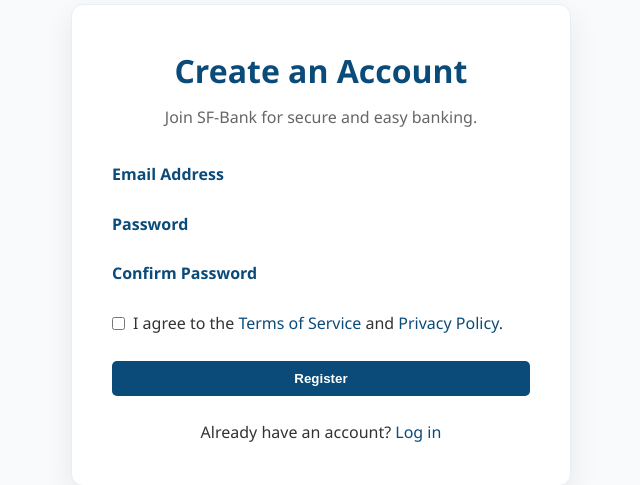
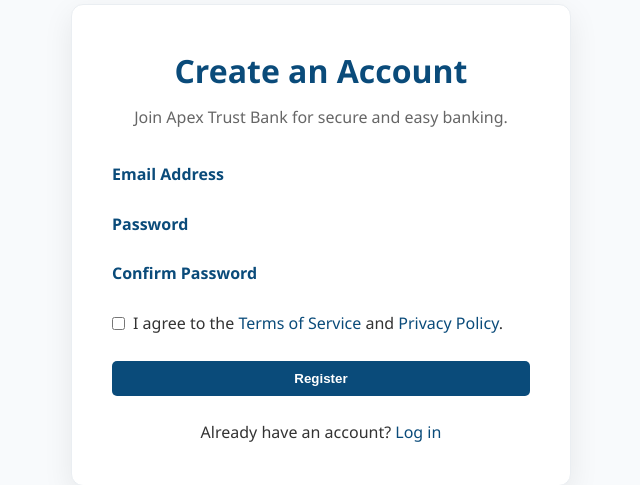
Before and after one commit to Mr-perezi/skyline-bank, a Django app: template BankApp/templates/BankApp/register.html in a window 1280 px wide. Shown: the part 130-615 px from the top of the page, without its empty margins (319-959 px from the left). Run offline with Django 5.2, Linux system fonts and the light colour scheme; the template is opened without the code that fills it, so the values that code supplies are empty.

Commit message:
Update register.html
save

```diff
--- a/BankApp/templates/BankApp/register.html
+++ b/BankApp/templates/BankApp/register.html
@@ -170,7 +170,7 @@
     <div class="container">
         <div class="form-container">
             <h2 class="section-title">Create an Account</h2>
-            <p style="text-align: center; margin-bottom: 2rem; color: #666;">Join SF-Bank for secure and easy banking.</p>
+            <p style="text-align: center; margin-bottom: 2rem; color: #666;">Join Apex Trust Bank for secure and easy banking.</p>
 
             <!-- Django messages (e.g., registration success) -->
             {% if messages %}
```
